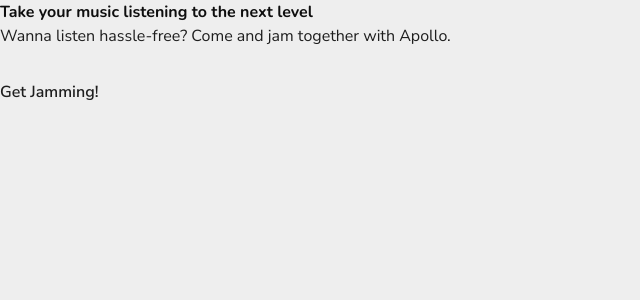
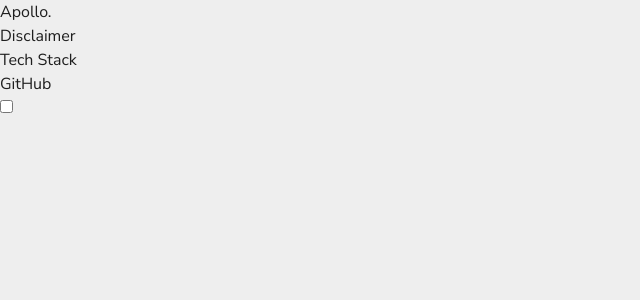
Before and after one commit to cynessa-dev/apollo, a PHP site: page / in a window 1280 px wide. Shown: the top 300 px of the page, without its empty margins (0-640 px from the left). Run offline with PHP 8.4, Linux system fonts and the light colour scheme.

Commit message:
✨ feat(landing): add nav to landing for navigating between sections

```diff
--- a/src/index.php
+++ b/src/index.php
@@ -1,25 +1,41 @@
+<?php
+
+session_start();
+
+$theme = $_SESSION['theme'] ?? 'light';
+$is_dark = $theme === 'dark' ? 'checked' : '';
+
+?>
 <!DOCTYPE html>
-<html lang="en">
+<html lang="en" class="<?= $theme ?>">
 <head>
     <meta charset="UTF-8">
     <meta name="viewport" content="width=device-width, initial-scale=1.0">
-    <title>Apollo</title>
-
-    <!-- CSS STYLE -->
+    <title>Apollo — Stream. Discover. Vibe.</title>
     <link rel="stylesheet" href="/global.css">
 </head>
 <body>
-    <hero>
-        <div class="mb-8">
-            <h1 class="text-[2.5rem] font-bold">Take your music listening to the next level</h1>
-            <p class="tracking-[0.125rem]">Wanna listen hassle-free? Come and jam together with Apollo.</p>
-        </div>
-        <a
-            href="./public/home"
-            class="px-4 py-3 bg-accent font-semibold rounded-full"
-        >
-            Get Jamming!
-        </a>
-    </hero>
+
+    <!-- NAV -->
+    <nav>
+        <a href="#" class="nav-logo">Apollo<span>.</span></a>
+        <button class="hamburger" id="hamburger" aria-label="Toggle menu">
+            <span></span><span></span><span></span>
+        </button>
+        <ul id="nav-menu">
+            <li><a href="#disclaimer">Disclaimer</a></li>
+            <li><a href="#techstack">Tech Stack</a></li>
+            <li><a href="https://github.com/cynessa-dev" target="_blank">GitHub</a></li>
+            <li>
+                <label class="toggle-wrap" title="Toggle dark mode">
+                    <input type="checkbox" id="theme-toggle" <?= $is_dark ?> />
+                    <div class="toggle-track">
+                        <div class="toggle-knob"></div>
+                    </div>
+                </label>
+            </li>
+        </ul>
+    </nav>
+
 </body>
 </html>
```
